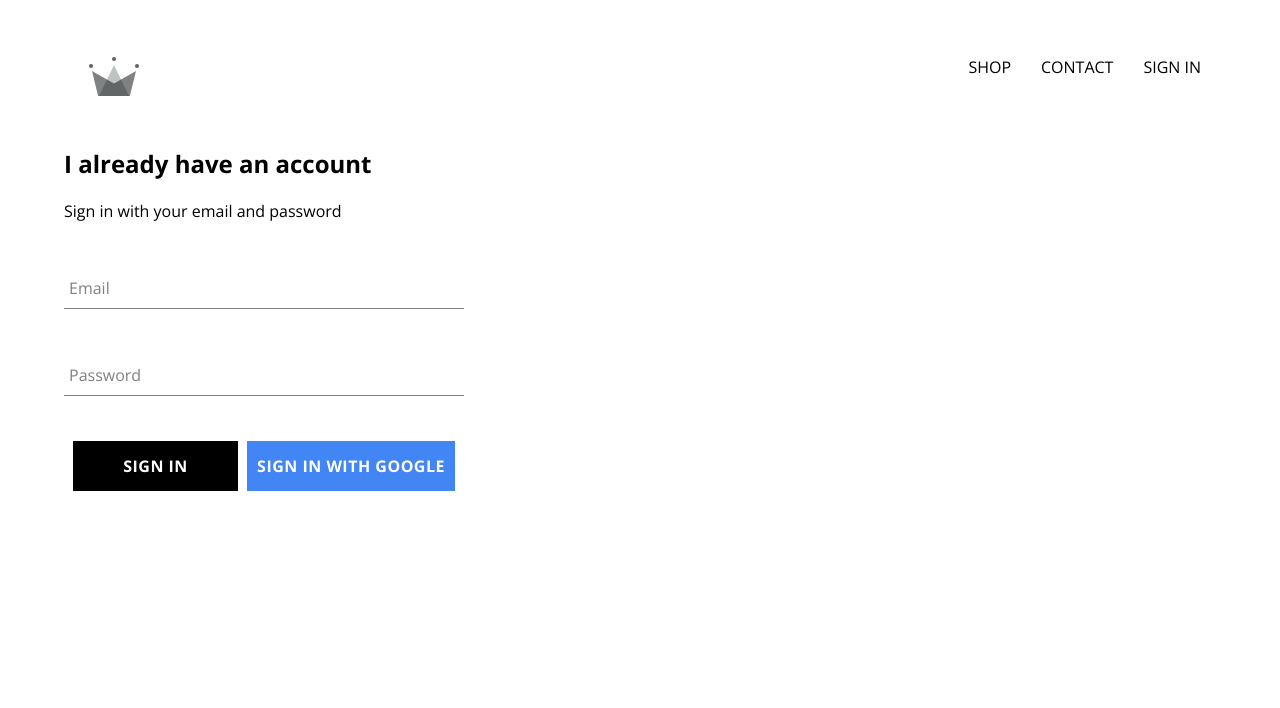
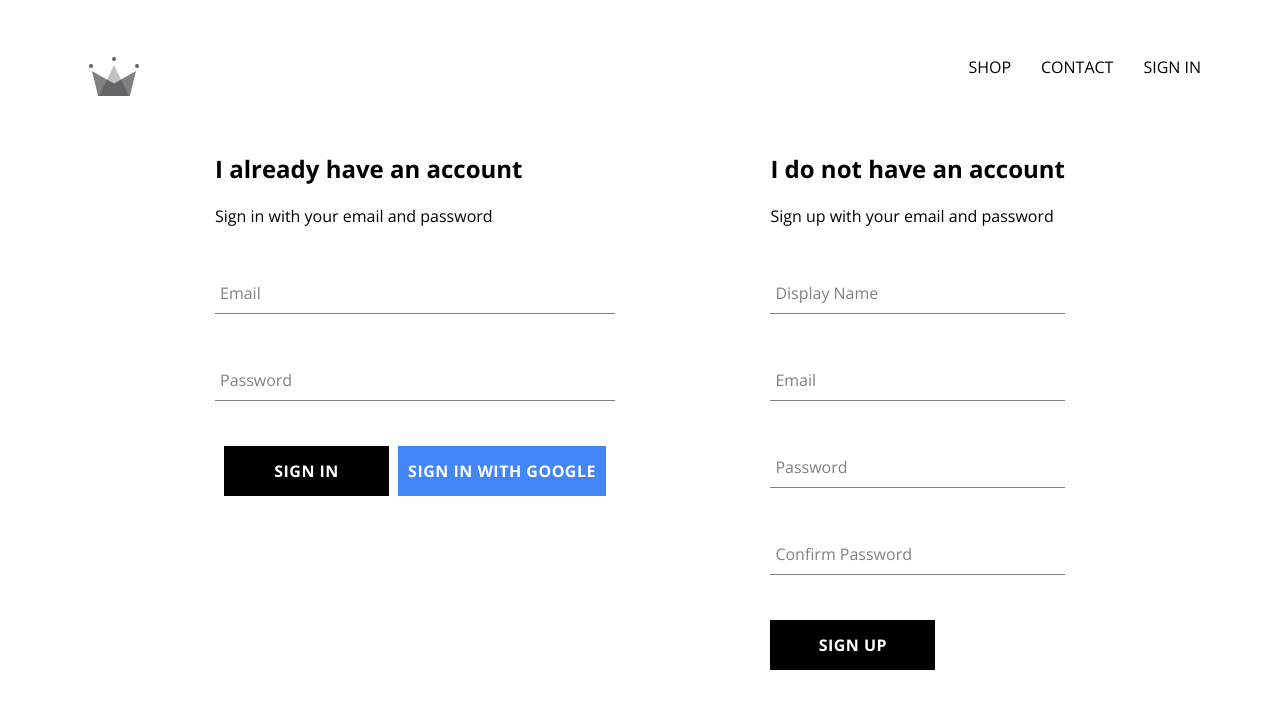
Before and after one commit to aleksandromilenkov/crown-clothing, a React (Create React App) app: page /signin in a window 1280 px wide. Shown: the top 708 px of the page. Built offline with nearby package versions, Linux system fonts and the light colour scheme; no server answers.

Commit message:
Implemented firebase utils, incluced ability to store authenticated users into our firestore database

```diff
--- a/src/App.js
+++ b/src/App.js
@@ -14,11 +14,12 @@
 import SignInAndSignUp from "./pages/sign-in-and-sign-up/sign-in-and-sign-up.component";
 import { auth } from "./firebase/firebase.utils";
 import { useState, useEffect } from "react";
+import { createUserProfileDocument } from "./firebase/firebase.utils";
 const Hats = () => {
   return <h1>HATS PAGE</h1>;
 };
 function App() {
-  const [currentUser, setCurrentUser] = useState(null);
+  const [currentUser, setCurrentUser] = useState({});
 
   //let unsubscribeFromAuth = null;
 
@@ -36,8 +37,22 @@
   // }, []);
 
   useEffect(() => {
-    const unlisten = auth.onAuthStateChanged((authUser) => {
-      authUser ? setCurrentUser(authUser) : setCurrentUser(null);
+    const unlisten = auth.onAuthStateChanged(async (authUser) => {
+      if (authUser) {
+        const userRef = await createUserProfileDocument(authUser);
+        userRef.onSnapshot((snapshot) => {
+          const user = {
+            id: snapshot.id,
+            ...snapshot.data(),
+          };
+          setCurrentUser(user);
+          console.log(user);
+        });
+      } else {
+        setCurrentUser(null);
+      }
+      console.log(currentUser);
+      //authUser ? setCurrentUser(authUser) : setCurrentUser(null);
     });
     return () => {
       unlisten();
--- a/src/components/form-input/form-input.component.jsx
+++ b/src/components/form-input/form-input.component.jsx
@@ -3,14 +3,19 @@
 const FormInput = ({ handleChange, label, ...otherProps }) => {
   const labelFor = label[0].toLowerCase() + label?.slice(1);
 
+  const handleClass = () => {
+    if (!otherProps.value) {
+      return "";
+    } else if (otherProps.value.length) {
+      return "shrink";
+    } else return "";
+  };
   return (
     <div className="group">
       <input className="form-input" onChange={handleChange} {...otherProps} />
       {label ? (
         <label
-          className={`${
-            otherProps.value.length ? "shrink" : ""
-          } form-input-label`}
+          className={`${handleClass()} form-input-label`}
           htmlFor={`${labelFor}`}
         >
           {label}
--- /dev/null
+++ b/src/components/sign-up/sign-up.component.jsx
@@ -0,0 +1,93 @@
+import React from "react";
+import { useState } from "react";
+import FormInput from "../form-input/form-input.component";
+import CustomButton from "../custom-button/custom-button.component";
+
+import { auth, createUserProfileDocument } from "../../firebase/firebase.utils";
+
+import "./sign-up.component.jsx";
+
+const SignUp = () => {
+  const [email, setEmail] = useState("");
+  const [password, setPassword] = useState("");
+  const [displayName, setDisplayName] = useState("");
+  const [confirmPassword, setConfirmPassword] = useState("");
+
+  const handleSubmit = async (e) => {
+    e.preventDefault();
+    if (password !== confirmPassword) {
+      alert("Passwords doesn't match.");
+      return;
+    }
+    try {
+      const { user } = await auth.createUserWithEmailAndPassword(
+        email,
+        password
+      );
+      console.log(user);
+      await createUserProfileDocument(user, { displayName });
+      setDisplayName("");
+      setPassword("");
+      setEmail("");
+      setConfirmPassword("");
+    } catch (err) {
+      console.error(err);
+    }
+  };
+
+  const handleChange = (e) => {
+    const { name, value } = e.target;
+    if (name === "email") {
+      setEmail(value);
+    } else if (name === "password") {
+      setPassword(value);
+    } else if (name === "confirmPassword") {
+      setConfirmPassword(value);
+    } else if (name === "displayName") {
+      setDisplayName(value);
+    }
+  };
+  return (
+    <div className="sign-up">
+      <h2 className="title">I do not have an account</h2>
+      <span>Sign up with your email and password</span>
+      <form className="sign-up-form" onSubmit={handleSubmit}>
+        <FormInput
+          type="text"
+          name="displayName"
+          value={displayName}
+          handleChange={handleChange}
+          label="Display Name"
+          required
+        />
+        <FormInput
+          type="email"
+          name="email"
+          value={email}
+          handleChange={handleChange}
+          label="Email"
+          required
+        />
+        <FormInput
+          type="password"
+          name="password"
+          value={password}
+          handleChange={handleChange}
+          label="Password"
+          required
+        />
+        <FormInput
+          type="password"
+          name="confirmPassword"
+          value={confirmPassword}
+          handleChange={handleChange}
+          label="Confirm Password"
+          required
+        />
+        <CustomButton type="submit">SIGN UP</CustomButton>
+      </form>
+    </div>
+  );
+};
+
+export default SignUp;
--- /dev/null
+++ b/src/components/sign-up/sign-up.styles.scss
@@ -0,0 +1,9 @@
+.sign-up{
+    display: flex;
+    flex-direction: column;
+    width: 380px;
+}
+
+.title{
+    margin:10px 0;
+}
--- a/src/firebase/firebase.utils.js
+++ b/src/firebase/firebase.utils.js
@@ -12,6 +12,29 @@
   measurementId: "G-LKL844TFG3",
 };
 
+export const createUserProfileDocument = async (userAuth, additionalData) => {
+  if (!userAuth) return;
+  const userRef = firestore.doc(`users/${userAuth.uid}`);
+  const snapShot = await userRef.get();
+  if (!snapShot.exists) {
+    const { displayName, email } = userAuth;
+
+    const createdAt = new Date();
+    try {
+      await userRef.set({
+        displayName,
+        email,
+        createdAt,
+        ...additionalData,
+      });
+    } catch (error) {
+      console.log("error creating user ", error.message);
+    }
+  }
+
+  return userRef;
+};
+
 firebase.initializeApp(config);
 export const auth = firebase.auth();
 export const firestore = firebase.firestore();
--- a/src/pages/sign-in-and-sign-up/sign-in-and-sign-up.component.jsx
+++ b/src/pages/sign-in-and-sign-up/sign-in-and-sign-up.component.jsx
@@ -1,9 +1,15 @@
 import React from "react";
 import SignIn from "../../components/sign-in/sign-in.component";
+import SignUp from "../../components/sign-up/sign-up.component";
 import "./sign-in-and-sign-up.styles.scss";
 
 const SignInAndSignUp = () => {
-  return <SignIn className="sign-in-and-sign-up">SIGN IN</SignIn>;
+  return (
+    <div className="sign-in-and-sign-up">
+      <SignIn>SIGN IN</SignIn>
+      <SignUp>SIGN UP</SignUp>
+    </div>
+  );
 };
 
 export default SignInAndSignUp;
--- a/src/pages/sign-in-and-sign-up/sign-in-and-sign-up.styles.scss
+++ b/src/pages/sign-in-and-sign-up/sign-in-and-sign-up.styles.scss
@@ -0,0 +1,6 @@
+.sign-in-and-sign-up {
+    width: 850px;
+    display: flex;
+    justify-content: space-between;
+    margin: 30px auto;
+  }
```
